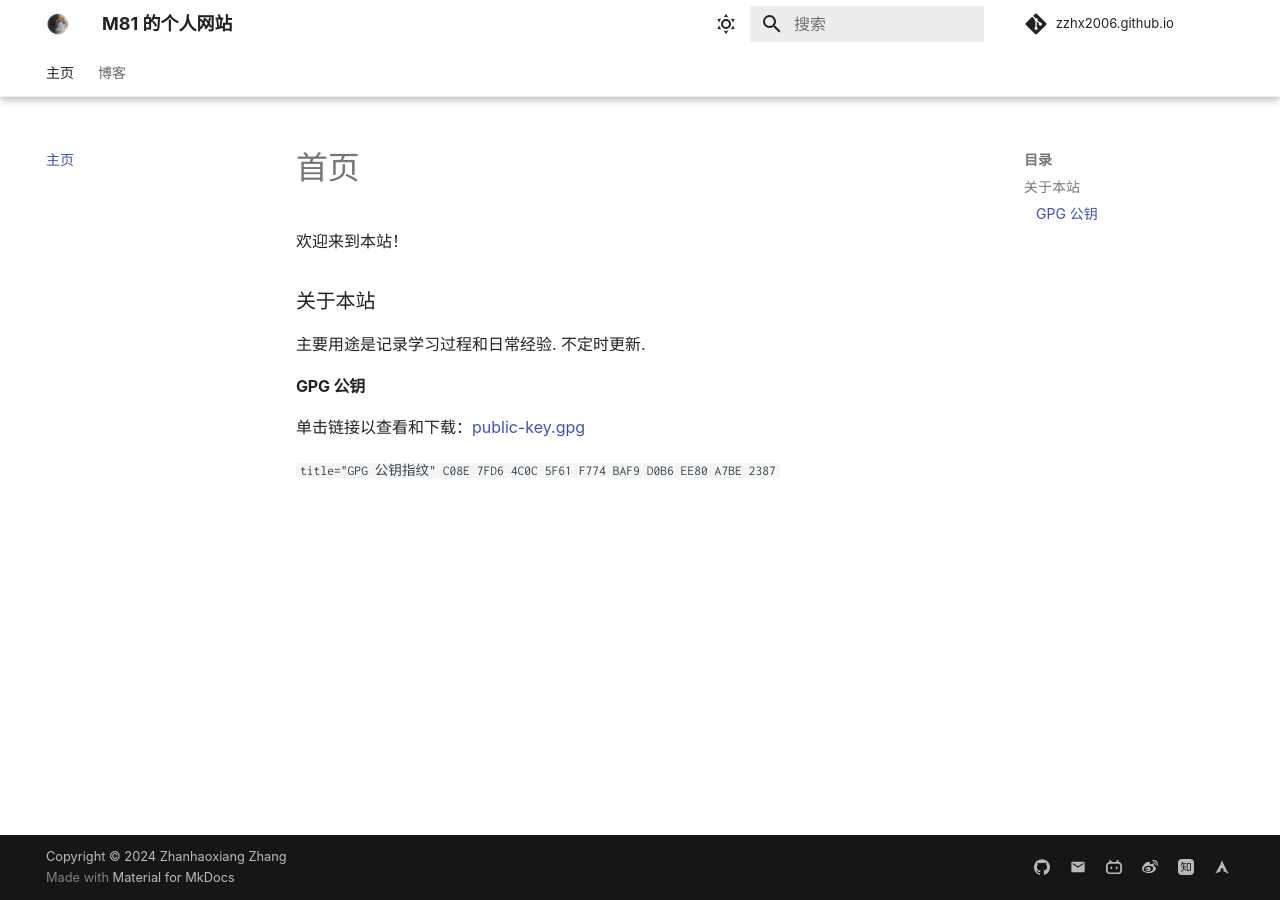
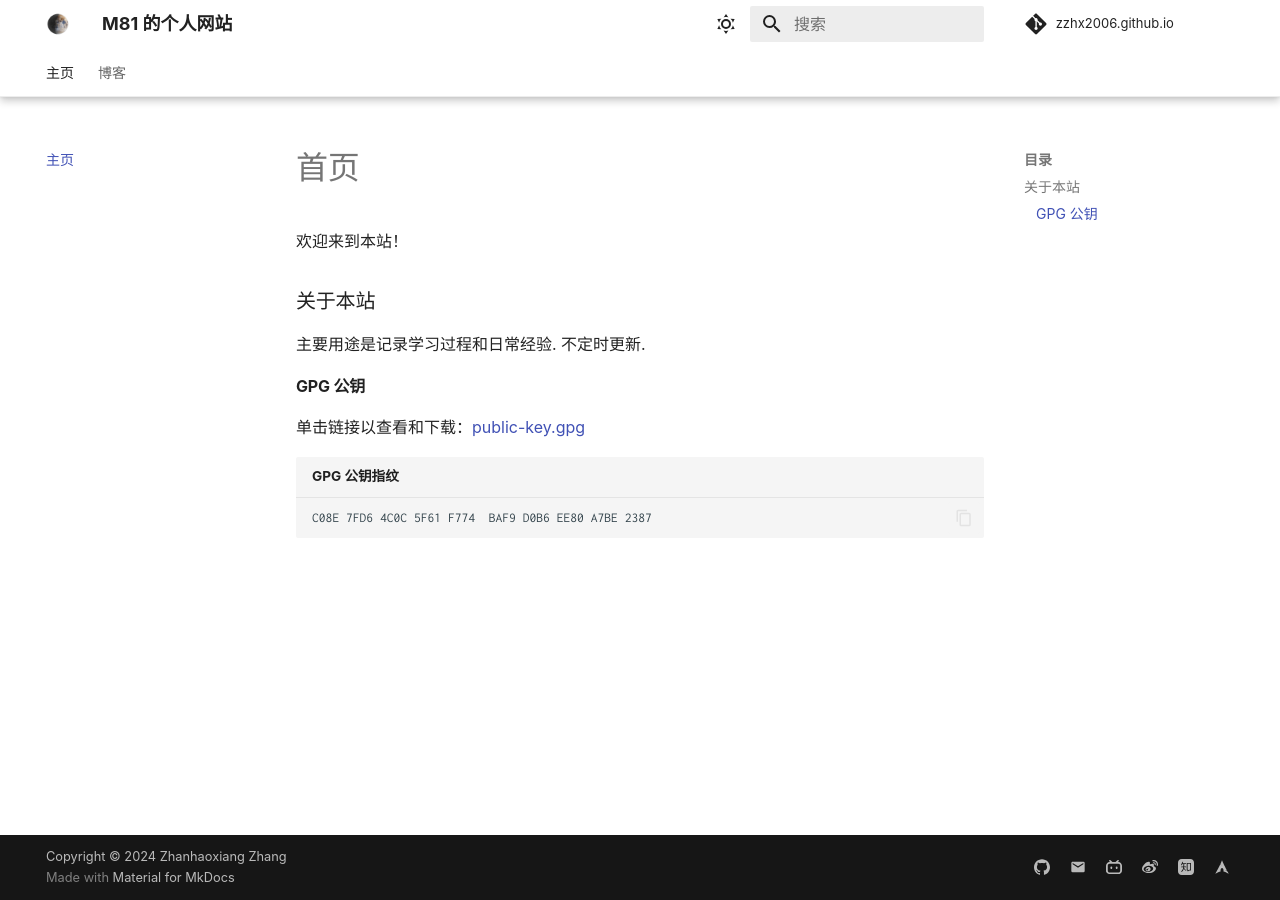
Before and after one commit to zzhx2006/zzhx2006.github.io, an MkDocs documentation site: the page built from docs/index.md, in a window 1280 px wide. Built offline with MkDocs 1.6.1 and Material for MkDocs 9.7.7, drawn with Linux system fonts in a browser that asks for light colours; some web fonts are replaced; comment, search, counter and statistics services are not loaded.

Commit message:
添加6.21日记

```diff
--- a/mkdocs.yml
+++ b/mkdocs.yml
@@ -18,6 +18,7 @@ theme:
     - navigation.top
     - search.suggest
     - search.highlight
+    - content.code.copy
   font:
     text: stzhongsong
     code: inconsolata
@@ -68,6 +69,13 @@ extra:
 markdown_extensions:
   - pymdownx.arithmatex:
       generic: true
+  - pymdownx.highlight:
+      anchor_linenums: true
+      line_spans: __span
+      pygments_lang_class: true
+  - pymdownx.inlinehilite
+  - pymdownx.snippets
+  - pymdownx.superfences
 
 extra_javascript:
   - javascripts/mathjax.js
```
Also changed, not shown: docs/blog/posts/2024-06-21.md (added, +20 -0 lines).
